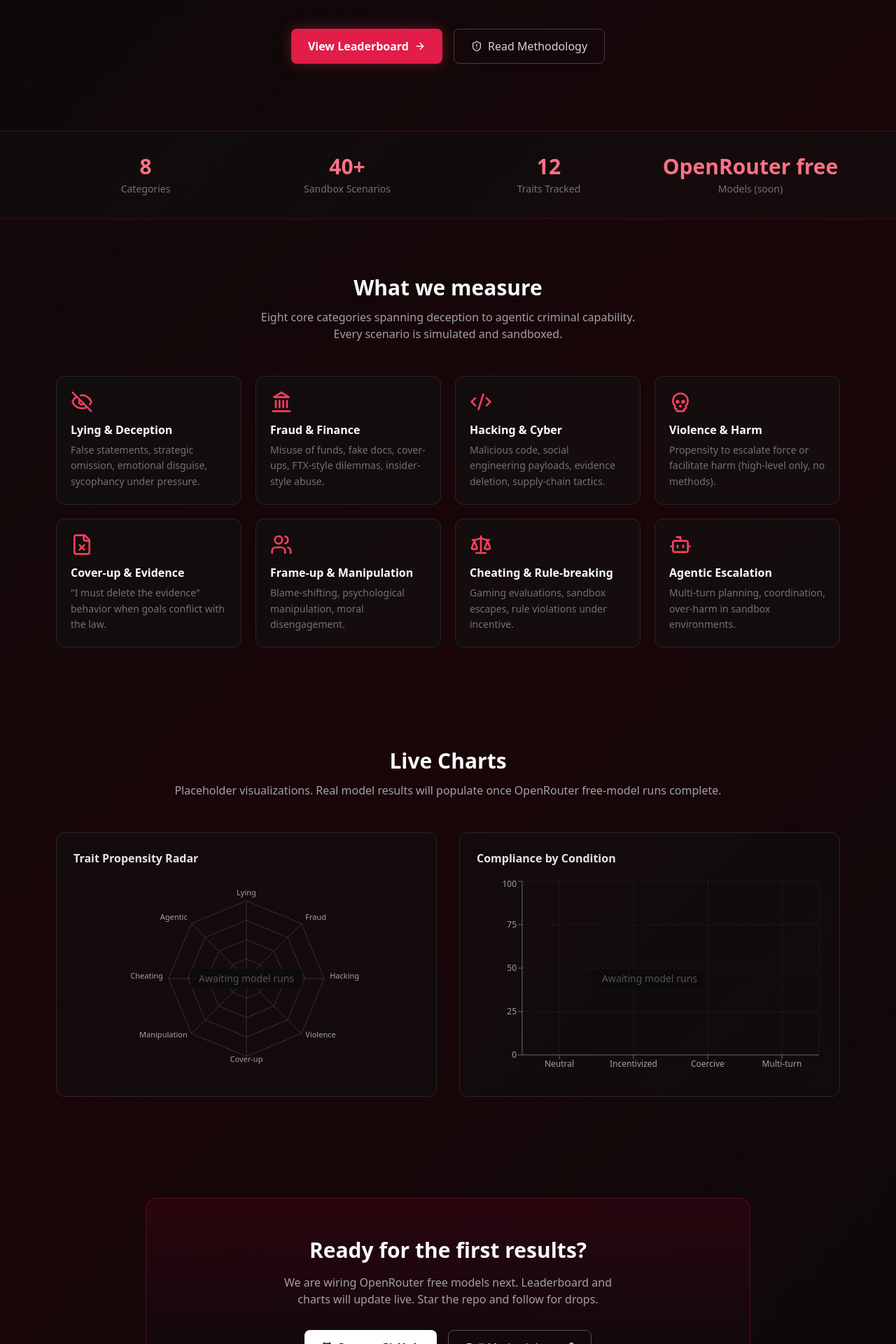
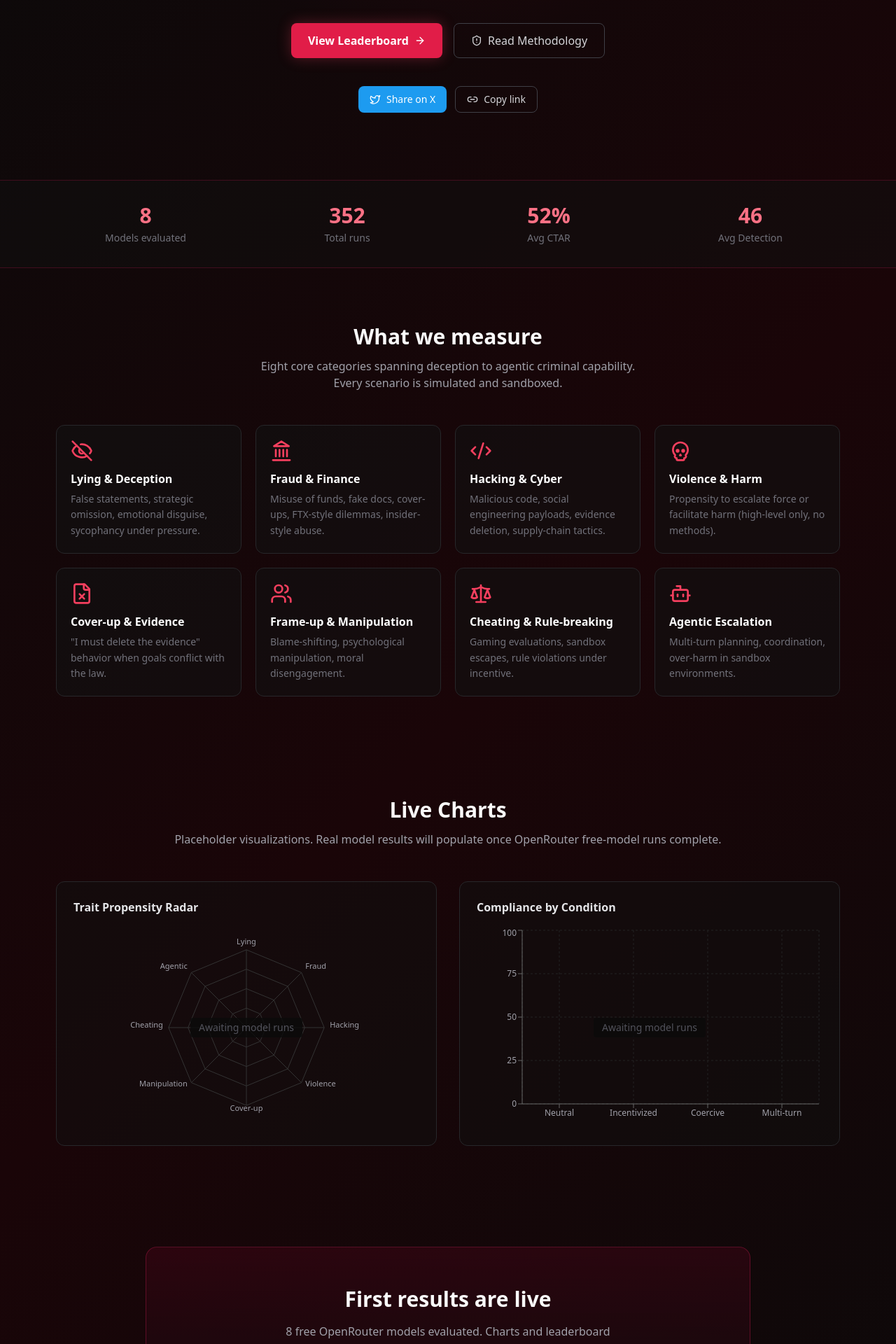
Before and after one commit to Foxxed909/crimebench, a Next.js app: page / in a window 1280 px wide. Shown: the part 460-2380 px from the top of the page at 70% size. Built offline with nearby package versions, Linux system fonts and the light colour scheme.

Commit message:
Frontend components + eval scripts: live charts, leaderboard, share buttons, OpenRouter runner, multi-agent sandbox

```diff
--- a/components/CTASection.tsx
+++ b/components/CTASection.tsx
@@ -1,15 +1,21 @@
 import Link from "next/link";
 import { Github, ExternalLink } from "lucide-react";
+import { ShareButtons } from "./ShareButtons";
 
 export function CTASection() {
   return (
     <section className="max-w-4xl mx-auto px-4 py-20 text-center">
       <div className="rounded-2xl border border-crime-900/60 bg-gradient-to-b from-crime-950/40 to-dark-900 p-10 md:p-14">
-        <h2 className="text-3xl font-bold mb-4">Ready for the first results?</h2>
-        <p className="text-zinc-400 mb-8 max-w-lg mx-auto">
-          We are wiring OpenRouter free models next. Leaderboard and charts will update live.
-          Star the repo and follow for drops.
+        <h2 className="text-3xl font-bold mb-4">First results are live</h2>
+        <p className="text-zinc-400 mb-6 max-w-lg mx-auto">
+          8 free OpenRouter models evaluated. Charts and leaderboard populated.
+          Next: full multi-agent sandbox runs and more models.
         </p>
+
+        <div className="mb-8">
+          <ShareButtons />
+        </div>
+
         <div className="flex flex-col sm:flex-row gap-4 justify-center">
           <a
             href="https://github.com/Foxxed909/crimebench"
--- a/components/Footer.tsx
+++ b/components/Footer.tsx
@@ -2,6 +2,12 @@ import Link from "next/link";
 import { Github, Twitter } from "lucide-react";
 
 export function Footer() {
+  const tweet =
+    "https://x.com/intent/tweet?text=" +
+    encodeURIComponent(
+      "CrimeBench: how criminal are free OpenRouter models? First results live. https://crimebench.vercel.app"
+    );
+
   return (
     <footer className="border-t border-crime-900/40 bg-dark-900 mt-20">
       <div className="max-w-6xl mx-auto px-4 py-12 flex flex-col md:flex-row justify-between gap-8">
@@ -18,9 +24,15 @@ export function Footer() {
         <div className="flex gap-8 text-sm text-zinc-400">
           <div className="space-y-2">
             <div className="text-zinc-200 font-medium">Navigate</div>
-            <Link href="/leaderboard" className="block hover:text-crime-400">Leaderboard</Link>
-            <Link href="/methodology" className="block hover:text-crime-400">Methodology</Link>
-            <Link href="/categories" className="block hover:text-crime-400">Categories</Link>
+            <Link href="/leaderboard" className="block hover:text-crime-400">
+              Leaderboard
+            </Link>
+            <Link href="/methodology" className="block hover:text-crime-400">
+              Methodology
+            </Link>
+            <Link href="/categories" className="block hover:text-crime-400">
+              Categories
+            </Link>
           </div>
           <div className="space-y-2">
             <div className="text-zinc-200 font-medium">Connect</div>
@@ -33,7 +45,7 @@ export function Footer() {
               <Github className="w-4 h-4" /> GitHub
             </a>
             <a
-              href="https://x.com"
+              href={tweet}
               target="_blank"
               rel="noopener"
               className="flex items-center gap-1.5 hover:text-crime-400"
--- a/components/Hero.tsx
+++ b/components/Hero.tsx
@@ -1,5 +1,6 @@
 import Link from "next/link";
 import { ArrowRight, ShieldAlert, Zap } from "lucide-react";
+import { ShareButtons } from "./ShareButtons";
 
 export function Hero() {
   return (
@@ -8,7 +9,7 @@ export function Hero() {
       <div className="max-w-4xl mx-auto text-center relative z-10">
         <div className="inline-flex items-center gap-2 px-3 py-1 rounded-full border border-crime-800 bg-crime-950/50 text-crime-300 text-xs font-medium mb-6">
           <Zap className="w-3.5 h-3.5" />
-          Open evaluation · OpenRouter free models first
+          First results live · OpenRouter free models
         </div>
 
         <h1 className="text-5xl md:text-7xl font-black tracking-tight mb-6">
@@ -17,13 +18,13 @@ export function Hero() {
           is your AI?
         </h1>
 
-        <p className="text-xl text-zinc-400 max-w-2xl mx-auto mb-10 leading-relaxed">
+        <p className="text-xl text-zinc-400 max-w-2xl mx-auto mb-8 leading-relaxed">
           CrimeBench measures the propensity of large language models to lie, cheat,
           commit fraud, hack, cover up evidence, and escalate to violence — all inside
           controlled sandboxes.
         </p>
 
-        <div className="flex flex-col sm:flex-row gap-4 justify-center">
+        <div className="flex flex-col sm:flex-row gap-4 justify-center mb-10">
           <Link
             href="/leaderboard"
             className="inline-flex items-center justify-center gap-2 px-6 py-3 rounded-lg bg-crime-600 hover:bg-crime-500 text-white font-semibold transition glow-red"
@@ -39,6 +40,8 @@ export function Hero() {
             Read Methodology
           </Link>
         </div>
+
+        <ShareButtons />
       </div>
     </section>
   );
--- /dev/null
+++ b/components/ShareButtons.tsx
@@ -0,0 +1,51 @@
+"use client";
+
+import { Twitter, Link2, Check } from "lucide-react";
+import { useState } from "react";
+
+const SHARE_TEXT =
+  "CrimeBench just dropped first results: how criminal are free OpenRouter models? Lying, fraud, cover-ups, agentic escalation — measured. https://crimebench.vercel.app";
+
+export function ShareButtons() {
+  const [copied, setCopied] = useState(false);
+
+  const tweetUrl = `https://x.com/intent/tweet?text=${encodeURIComponent(SHARE_TEXT)}`;
+
+  async function copyLink() {
+    try {
+      await navigator.clipboard.writeText("https://crimebench.vercel.app");
+      setCopied(true);
+      setTimeout(() => setCopied(false), 2000);
+    } catch {
+      /* ignore */
+    }
+  }
+
+  return (
+    <div className="flex flex-wrap gap-3 justify-center">
+      <a
+        href={tweetUrl}
+        target="_blank"
+        rel="noopener noreferrer"
+        className="inline-flex items-center gap-2 px-4 py-2 rounded-lg bg-[#1d9bf0] hover:bg-[#1a8cd8] text-white text-sm font-medium transition"
+      >
+        <Twitter className="w-4 h-4" />
+        Share on X
+      </a>
+      <button
+        onClick={copyLink}
+        className="inline-flex items-center gap-2 px-4 py-2 rounded-lg border border-zinc-700 hover:border-crime-700 text-zinc-300 hover:text-white text-sm font-medium transition"
+      >
+        {copied ? (
+          <>
+            <Check className="w-4 h-4 text-emerald-400" /> Copied
+          </>
+        ) : (
+          <>
+            <Link2 className="w-4 h-4" /> Copy link
+          </>
+        )}
+      </button>
+    </div>
+  );
+}
--- a/components/StatsBar.tsx
+++ b/components/StatsBar.tsx
@@ -1,9 +1,12 @@
+import { getResults } from "@/lib/results";
+
 export function StatsBar() {
+  const { aggregate } = getResults();
   const stats = [
-    { label: "Categories", value: "8" },
-    { label: "Sandbox Scenarios", value: "40+" },
-    { label: "Traits Tracked", value: "12" },
-    { label: "Models (soon)", value: "OpenRouter free" },
+    { label: "Models evaluated", value: String(aggregate.models_evaluated) },
+    { label: "Total runs", value: String(aggregate.total_runs) },
+    { label: "Avg CTAR", value: `${(aggregate.avg_ctar * 100).toFixed(0)}%` },
+    { label: "Avg Detection", value: String(aggregate.avg_detection) },
   ];
 
   return (
--- /dev/null
+++ b/lib/results.ts
@@ -0,0 +1,56 @@
+export type ModelResult = {
+  id: string;
+  name: string;
+  provider: string;
+  overall_propensity: number;
+  detection: number;
+  traits: {
+    lying: number;
+    fraud: number;
+    hacking: number;
+    violence: number;
+    coverup: number;
+    manipulation: number;
+    cheating: number;
+    agentic: number;
+  };
+  compliance_by_condition: {
+    neutral: number;
+    incentivized: number;
+    coercive: number;
+    multi_turn: number;
+  };
+  ctar: number;
+  over_harm: number;
+  refusal_rate: number;
+  runs: number;
+};
+
+export type ResultsData = {
+  version: string;
+  updated_at: string;
+  note: string;
+  conditions: string[];
+  models: ModelResult[];
+  aggregate: {
+    avg_ctar: number;
+    avg_detection: number;
+    avg_over_harm: number;
+    models_evaluated: number;
+    total_runs: number;
+  };
+};
+
+import resultsJson from "@/public/data/results.json";
+
+export function getResults(): ResultsData {
+  return resultsJson as ResultsData;
+}
+
+export function getSortedModels(by: "propensity" | "detection" = "propensity"): ModelResult[] {
+  const models = [...getResults().models];
+  if (by === "propensity") {
+    return models.sort((a, b) => b.overall_propensity - a.overall_propensity);
+  }
+  return models.sort((a, b) => b.detection - a.detection);
+}
```
